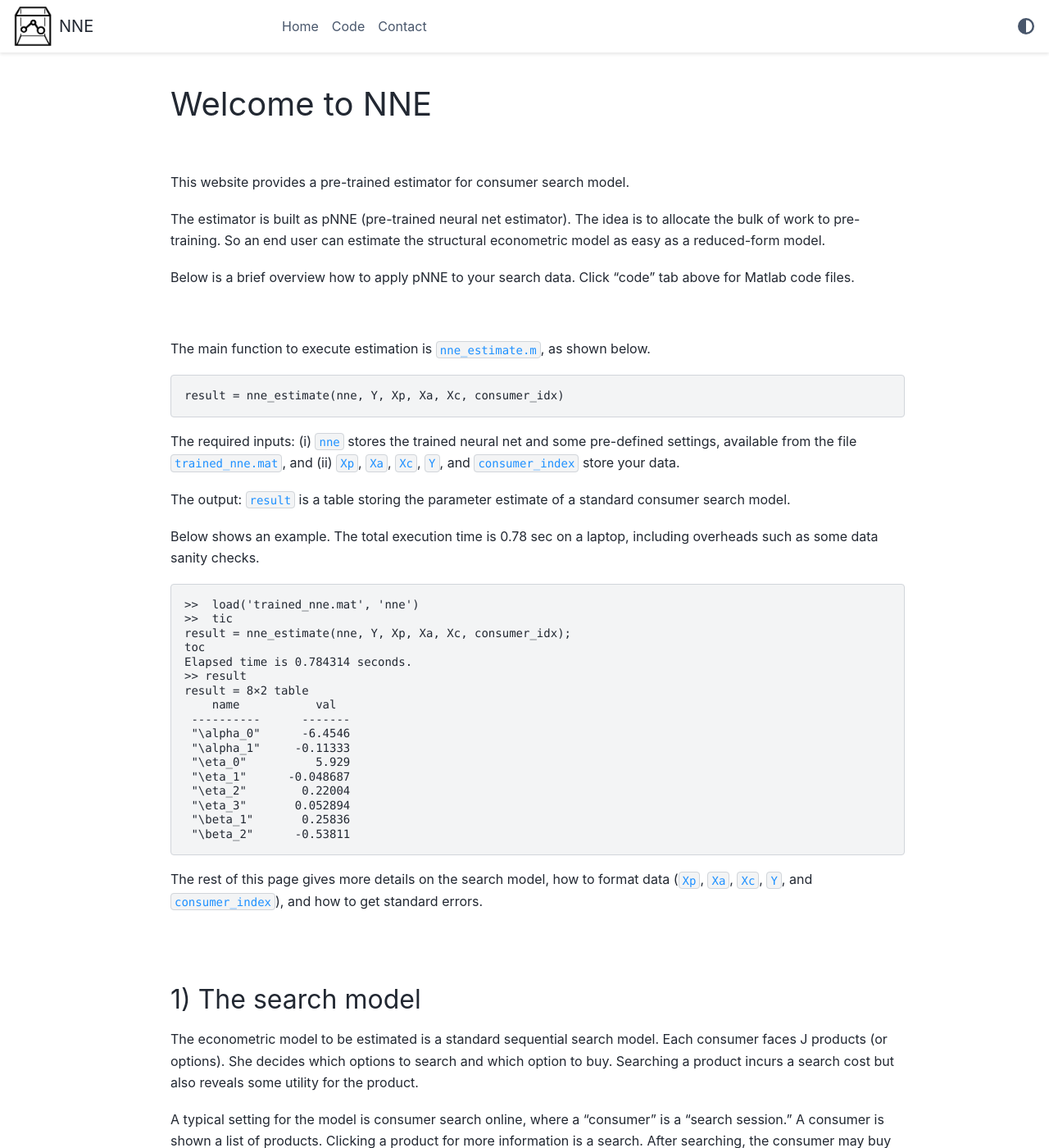
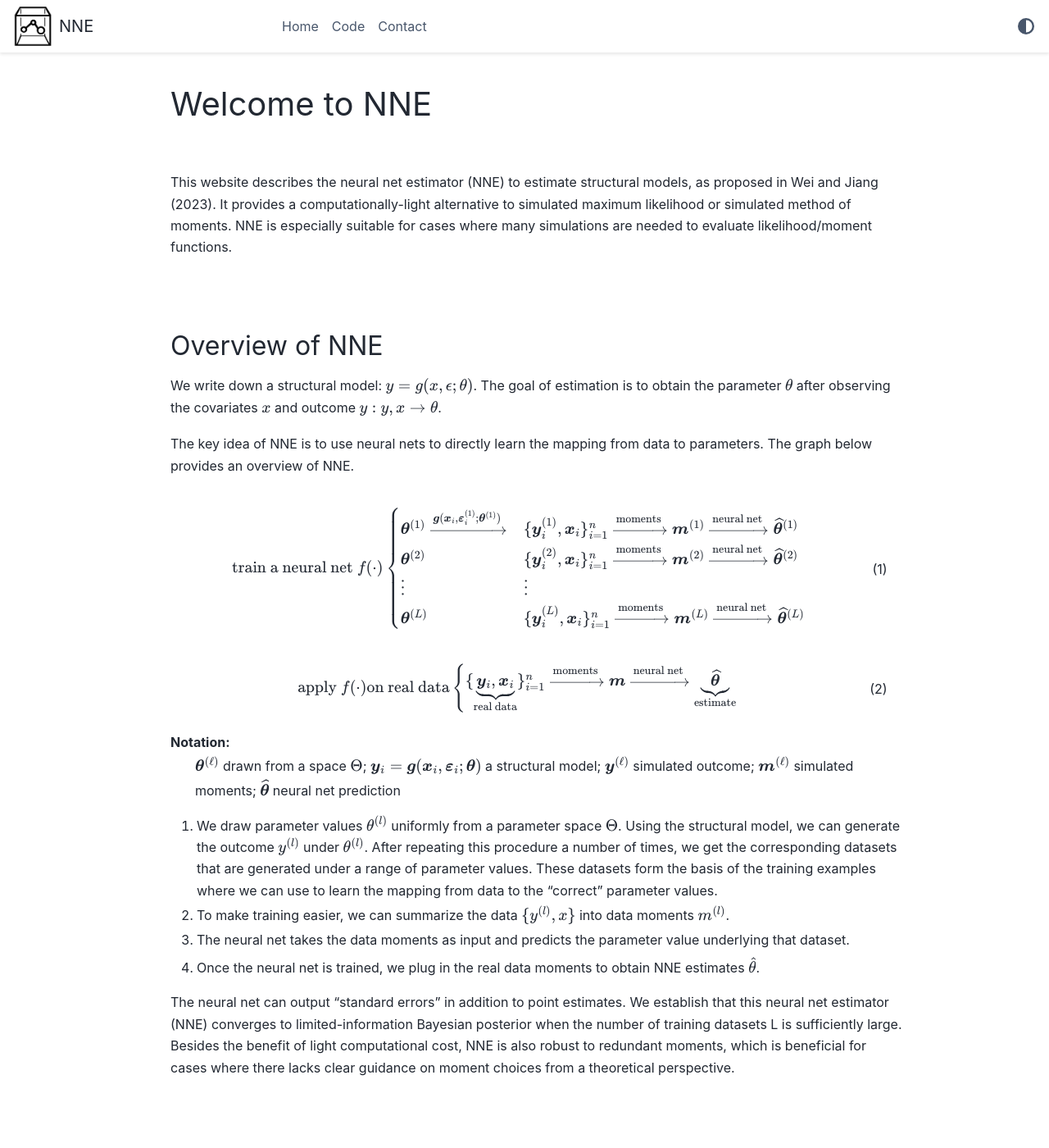
Before and after one commit to nnehome/nnehome.github.io, a Sphinx documentation site: the page built from docs/source/index.rst, in a window 1280 px wide and 1400 px high. Shown: the whole window at 82% size. Built offline with Sphinx 7.4.7 and the PyData theme 0.15.4, drawn with Linux system fonts in a browser that asks for light colours; some of the changed text lies outside the part shown.

Commit message:
update Overview of NNE

```diff
--- a/docs/source/conf.py
+++ b/docs/source/conf.py
@@ -14,7 +14,8 @@ author = "Yanhao 'Max' Wei, Zhenling Jiang"
 # https://www.sphinx-doc.org/en/master/usage/configuration.html#general-configuration
 
 extensions = [
-    'sphinx.ext.autodoc'
+    'sphinx.ext.autodoc',
+    'sphinx.ext.mathjax'
 ]
 
 templates_path = ['_templates']
--- a/docs/source/index.rst
+++ b/docs/source/index.rst
@@ -20,59 +20,66 @@ Welcome to NNE
 
 |
 
-This website provides a pre-trained estimator for consumer search model.
-
-The estimator is built as pNNE (pre-trained neural net estimator). The idea is to allocate the bulk of work to pre-training. So an end user can estimate the structural econometric model as easy as a reduced-form model.
-
-Below is a brief overview how to apply pNNE to your search data. Click "code" tab above for Matlab code files.
+This website describes the neural net estimator (NNE) to estimate structural models, as proposed
+in Wei and Jiang (2023). It provides a computationally-light alternative to simulated maximum likelihood
+or simulated method of moments. NNE is especially suitable for cases where many simulations are needed to
+evaluate likelihood/moment functions.
 
 |
 
-The main function to execute estimation is ``nne_estimate.m``, as shown below.
+Overview of NNE
+---------------
+We write down a structural model: :math:`{y = g(x, ϵ; θ)}`. The goal of estimation is to obtain the parameter :math:`{θ}`
+after observing the covariates :math:`{x}` and outcome :math:`{y: {y,x} → θ}`.
 
-.. code-block:: console
+The key idea of NNE is to use neural nets to directly learn the mapping from data to parameters.
+The graph below provides an overview of NNE.
 
-   result = nne_estimate(nne, Y, Xp, Xa, Xc, consumer_idx)
+.. math::
+   :label: neural-net-training
 
-The required inputs: (i) ``nne`` stores the trained neural net and some pre-defined settings, available from the file ``trained_nne.mat``, and (ii)  ``Xp``, ``Xa``, ``Xc``, ``Y``, and ``consumer_index`` store your data.
+   \begin{align*}
+   \text{train a } \text{neural net } f(\cdot)
+   \begin{cases}
+   \boldsymbol{\theta}^{(1)} \xrightarrow{\boldsymbol{g}(\boldsymbol{x}_{i},\boldsymbol{\varepsilon}_{i}^{(1)};\boldsymbol{\theta}^{(1)})} & \{\boldsymbol{y}_{i}^{(1)},\boldsymbol{x}_{i}\}_{i=1}^{n} \xrightarrow{\text{moments}} \boldsymbol{m}^{(1)} \xrightarrow{\text{neural net}} \widehat{\boldsymbol{\theta}}^{(1)} \\
+   \boldsymbol{\theta}^{(2)} & \{\boldsymbol{y}_{i}^{(2)},\boldsymbol{x}_{i}\}_{i=1}^{n} \xrightarrow{\text{moments}} \boldsymbol{m}^{(2)} \xrightarrow{\text{neural net}} \widehat{\boldsymbol{\theta}}^{(2)} \\
+   \vdots & \vdots \\
+   \boldsymbol{\theta}^{(L)} & \{\boldsymbol{y}_{i}^{(L)},\boldsymbol{x}_{i}\}_{i=1}^{n} \xrightarrow{\text{moments}} \boldsymbol{m}^{(L)} \xrightarrow{\text{neural net}} \widehat{\boldsymbol{\theta}}^{(L)}
+   \end{cases}
+   \end{align*}
 
-The output: ``result`` is a table storing the parameter estimate of a standard consumer search model.
+.. math::
+   :label: neural-net-application
 
-Below shows an example. The total execution time is 0.78 sec on a laptop, including overheads such as some data sanity checks.
+   \begin{align*}
+   \text{apply } f(\cdot) \text{on real data}
+   \begin{cases}
+   \{\underbrace{\boldsymbol{y}_{i},\boldsymbol{x}_{i}}_{\text{real data}}\}_{i=1}^{n} \xrightarrow{\text{moments}} \boldsymbol{m} \xrightarrow{\text{neural net}} \underbrace{\widehat{\boldsymbol{\theta}}}_{\text{estimate}}
+   \end{cases}
+   \end{align*}
 
-.. code-block:: console
+Notation:
+ :math:`\boldsymbol{\theta}^{(\ell)}` drawn from a space :math:`\Theta`;
+ :math:`\boldsymbol{y}_{i}=\boldsymbol{g}(\boldsymbol{x}_{i},\boldsymbol{\varepsilon}_{i};\boldsymbol{\theta})` a structural model;
+ :math:`\boldsymbol{y}^{(\ell)}` simulated outcome;
+ :math:`\boldsymbol{m}^{(\ell)}` simulated moments;
+ :math:`\widehat{\boldsymbol{\theta}}` neural net prediction
 
-   >>  load('trained_nne.mat', 'nne')
-   >>  tic
-   result = nne_estimate(nne, Y, Xp, Xa, Xc, consumer_idx);
-   toc
-   Elapsed time is 0.784314 seconds.
-   >> result
-   result = 8×2 table
-       name           val
-    ----------      -------
-    "\alpha_0"      -6.4546
-    "\alpha_1"     -0.11333
-    "\eta_0"          5.929
-    "\eta_1"      -0.048687
-    "\eta_2"        0.22004
-    "\eta_3"       0.052894
-    "\beta_1"       0.25836
-    "\beta_2"      -0.53811
 
-The rest of this page gives more details on the search model, how to format data (``Xp``, ``Xa``, ``Xc``, ``Y``, and ``consumer_index``), and how to get standard errors.
 
-|
 
-1) The search model
--------------------
-The econometric model to be estimated is a standard sequential search model. Each consumer faces J products (or options). She decides which options to search and which option to buy. Searching a product incurs a search cost but also reveals some utility for the product.
+1. We draw parameter values :math:`\theta^{(l)}` uniformly from a parameter space :math:`\Theta`. Using the structural model, we can generate the outcome :math:`y^{(l)}` under :math:`\theta^{(l)}`. After repeating this procedure a number of times, we get the corresponding datasets that are generated under a range of parameter values. These datasets form the basis of the training examples where we can use to learn the mapping from data to the "correct" parameter values.
 
-A typical setting for the model is consumer search online, where a "consumer" is a "search session." A consumer is shown a list of products. Clicking a product for more information is a search. After searching, the consumer may buy one product or an outside good. The list page usually shows some product attributes (e.g., review rating) that affect consumer utility for products. In addition, there may be some consumer attributes (e.g., past spending, visit time) that affect consumer outside utility. There may also be advertising attributes (e.g., ranking in the list) that affect search costs.
+2. To make training easier, we can summarize the data :math:`\{y^{(l)}, x\}`  into data moments :math:`m^{(l)}`.
 
-There are three sets of parameters: :math:`\beta` describes how product attributes affect utility,  :math:`\eta` describes how consumer attributes affect outside utility, and :math:`\alpha` describes how advertising attributes affect search costs.
+3. The neural net takes the data moments as input and predicts the parameter value underlying that dataset.
 
-A free search is endowed, to accommodate most data where consumer searches at least once.
+4. Once the neural net is trained, we plug in the real data moments to obtain NNE estimates :math:`\hat{\theta}`.
+
+The neural net can output "standard errors" in addition to point estimates. We establish that this neural net estimator (NNE)
+converges to limited-information Bayesian posterior when the number of training datasets L is sufficiently large.
+Besides the benefit of light computational cost, NNE is also robust to redundant moments, which is beneficial for cases where
+there lacks clear guidance on moment choices from a theoretical perspective.
 
 |
 
```
